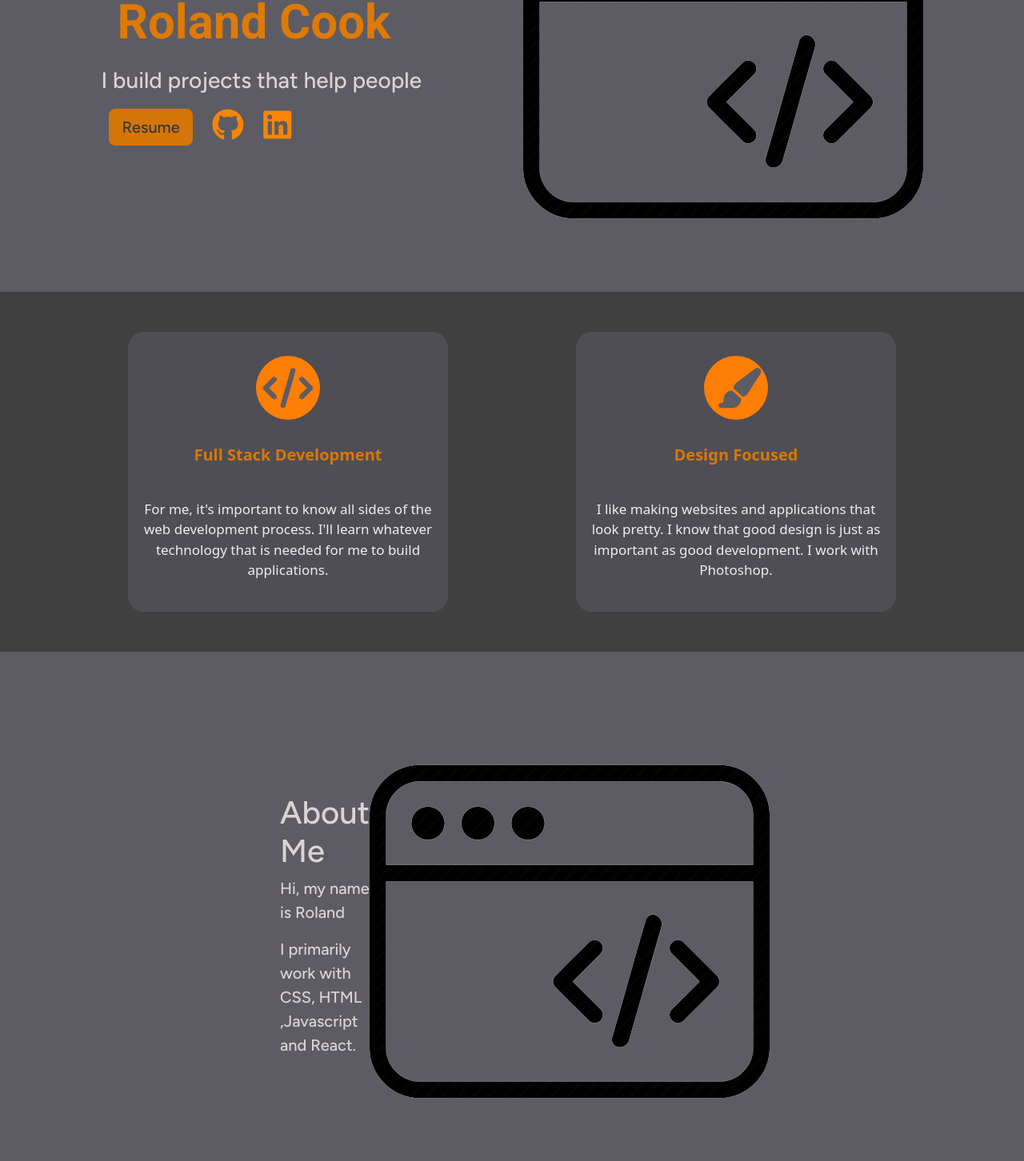
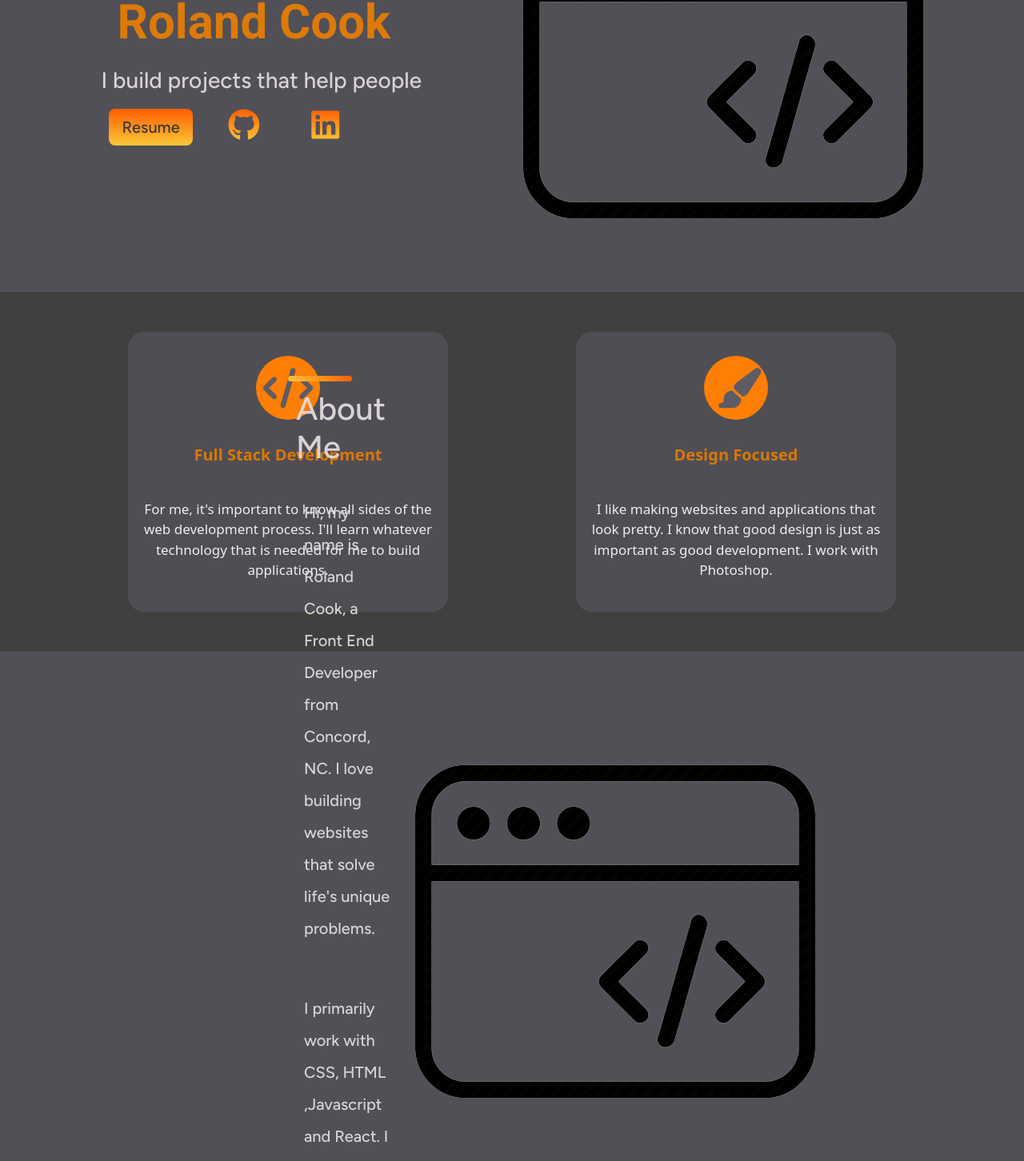
Before and after one commit to Pacman-1/portfolio, a React (Create React App) app: page / in a window 1280 px wide. Shown: the part 285-1737 px from the top of the page at 80% size. Built offline with nearby package versions, Linux system fonts and the light colour scheme; a web font is replaced by a local one.

Commit message:
About me section done

```diff
--- a/src/components/Aboutme.js
+++ b/src/components/Aboutme.js
@@ -6,10 +6,11 @@ const Aboutme = ()=>{
 return(
     <section className="section-container">
         <div className="about-me-section">
+            <span></span>
             <h1 className="about-me-text">About Me</h1>
 
-            <p>Hi, my name is Roland</p>
-            <p>I primarily work with CSS, HTML ,Javascript and React. </p>
+            <p>Hi, my name is Roland Cook, a Front End Developer from Concord, NC. I love building websites that solve life's unique problems.</p>
+            <p>I primarily work with CSS, HTML ,Javascript and React. I have build a number of websites and applications using these skills. I also enjoy working in Photoshop</p>
         </div>
         <img src={imagePhoto} alt="Logo" />
     </section>
--- a/src/styles/aboutMe.css
+++ b/src/styles/aboutMe.css
@@ -4,8 +4,22 @@
     color: rgba(226, 220, 220, 0.938);
 display: flex;
 flex-direction: column;
-
-
+}
+.about-me-section p{
+    margin: 30px;
+    max-width: 70%;
+    line-height: 40px;
+}
+.about-me-text{
+    margin-left: 20px;
+}
+.section-container span{
+    display: block;
+    width: 80px;
+    height: 7px;
+    background:linear-gradient(45deg, #fac639, #ff5e00);
+    border-radius: 5px;
+    margin:10px;
 }
 
 .section-container{
--- a/src/styles/heroSection.css
+++ b/src/styles/heroSection.css
@@ -7,7 +7,7 @@ section{
     display: flex;
     justify-content: space-evenly;
     align-items: center;
-    background-color: #5d5c64;
+    background-color: #515057;
     height: 600px;
 
 }
@@ -26,20 +26,29 @@ section{
 .about-me h1{
     margin: 20px;
 }
-.socials a,.socials a:hover{
+.socials i,.socials i:hover{
+
+    padding: 20px;
+    background-image: linear-gradient(to top, #fac639, #ff5e00);
     text-decoration:none;
-    color: #f78503;
+   background-size: 100%;
+   background-clip: text;
+   -webkit-text-fill-color: transparent;
+}
+.socials a{
+    text-decoration:none;
 }
 .socials button,i{
     margin: 10px;
 }
-.socials button{
-    background-color: #ff8800;
+/*.socials button{
+    background-color: linear-gradient(45deg, #f7ec23, #61192d);
     color: #36363a;
 }
+*/
 .socials button,.socials button:hover{
     color: #36363a;
-    background-color: #d47508;
+    background-image: linear-gradient(to top, #fac639, #ff5e00);
     border: none;
 }
 .socials button:focus,.socials button:active {
```
